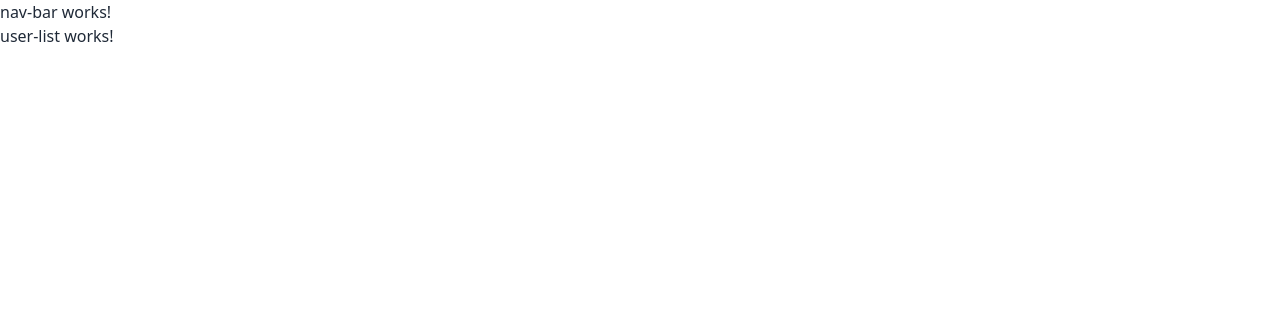
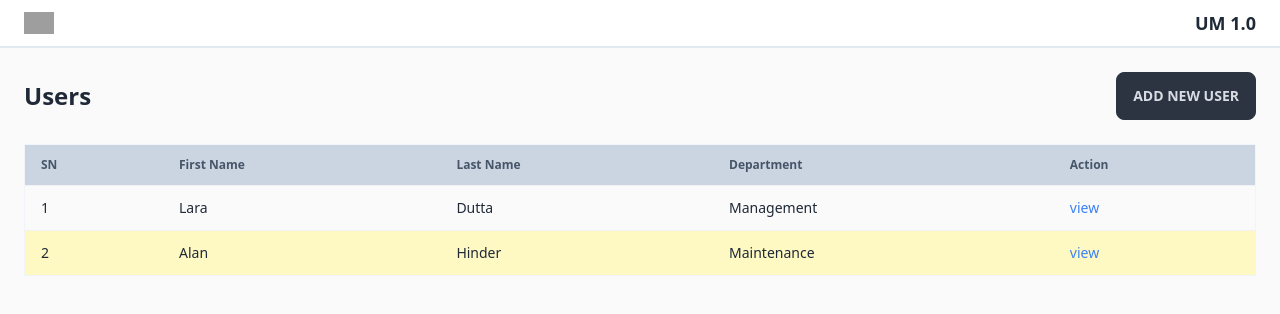
Before and after one commit to Ananta580/User-Management-1.0, an Angular app: page / in a window 1280 px wide. Shown: the top 314 px of the page. Built offline with nearby package versions, Linux system fonts and the light colour scheme; grey boxes are pictures that could not be loaded.

Commit message:
V1: User list page design part completed

```diff
--- a/src/app/pages/user-list/user-list.component.html
+++ b/src/app/pages/user-list/user-list.component.html
@@ -1 +1,33 @@
-<p>user-list works!</p>
+<div class="p-6 flex flex-col gap-6">
+  <div class="flex justify-between items-center">
+    <h1 class="text-2xl font-semibold">Users</h1>
+    <button class="btn btn-neutral">Add New User</button>
+  </div>
+
+  <div class="overflow-x-auto">
+    <table class="table border border-slate-100">
+      <thead>
+        <tr class="bg-slate-300 text-slate-600">
+          <th>SN</th>
+          <th>First Name</th>
+          <th>Last Name</th>
+          <th>Department</th>
+          <th>Action</th>
+        </tr>
+      </thead>
+      <tbody>
+        <tr
+          *ngFor="let user of mockUsers; let i = index"
+          class="cursor-pointer"
+          [ngClass]="user.isAdmin ? 'bg-yellow-100' : 'hover'"
+        >
+          <td>{{ i + 1 }}</td>
+          <td>{{ user.firstName }}</td>
+          <td>{{ user.lastName }}</td>
+          <td>{{ user.department }}</td>
+          <td class="text-sm text-blue-500">view</td>
+        </tr>
+      </tbody>
+    </table>
+  </div>
+</div>
--- a/src/app/pages/user-list/user-list.component.ts
+++ b/src/app/pages/user-list/user-list.component.ts
@@ -1,10 +1,30 @@
 import { Component } from '@angular/core';
 import { CommonModule } from '@angular/common';
+import { UserModel } from 'src/app/shared/models/user.model';
 
 @Component({
-  selector: 'app-user-list',
+  selector: 'um-user-list',
   standalone: true,
   imports: [CommonModule],
   templateUrl: './user-list.component.html',
 })
-export class UserListComponent {}
+export class UserListComponent {
+  mockUsers: UserModel[] = [
+    {
+      id: 1,
+      firstName: 'Lara',
+      lastName: 'Dutta',
+      isAdmin: false,
+      userName: 'lara550',
+      department: 'Management',
+    },
+    {
+      id: 2,
+      firstName: 'Alan',
+      lastName: 'Hinder',
+      isAdmin: true,
+      userName: 'alan550',
+      department: 'Maintenance',
+    },
+  ];
+}
--- a/src/app/shared/components/nav-bar/nav-bar.component.html
+++ b/src/app/shared/components/nav-bar/nav-bar.component.html
@@ -1 +1,10 @@
-<p>nav-bar works!</p>
+<div
+  class="h-12 flex w-full justify-between px-6 items-center border-b-slate-200 border-b-2 bg-white"
+>
+  <img
+    height="30px"
+    width="30px"
+    src="https://seeklogo.com/images/C/chainlink-link-logo-CDF7095A43-seeklogo.com.png"
+  />
+  <h1 class="text-lg font-semibold cursor-pointer">UM 1.0</h1>
+</div>
--- a/src/index.html
+++ b/src/index.html
@@ -2,10 +2,14 @@
 <html lang="en">
   <head>
     <meta charset="utf-8" />
-    <title>SoftQUserMgmt10</title>
+    <title>UM | 1.0</title>
     <base href="/" />
     <meta name="viewport" content="width=device-width, initial-scale=1" />
-    <link rel="icon" type="image/x-icon" href="favicon.ico" />
+    <link
+      rel="icon"
+      type="image/x-icon"
+      href="https://seeklogo.com/images/C/chainlink-link-logo-CDF7095A43-seeklogo.com.png"
+    />
   </head>
   <body>
     <um-root></um-root>
--- a/src/styles.css
+++ b/src/styles.css
@@ -2,3 +2,8 @@
 @import 'tailwindcss/base';
 @import 'tailwindcss/components';
 @import 'tailwindcss/utilities';
+
+body{
+    background: #fbfafa;
+    height: 100vh;
+}
```
